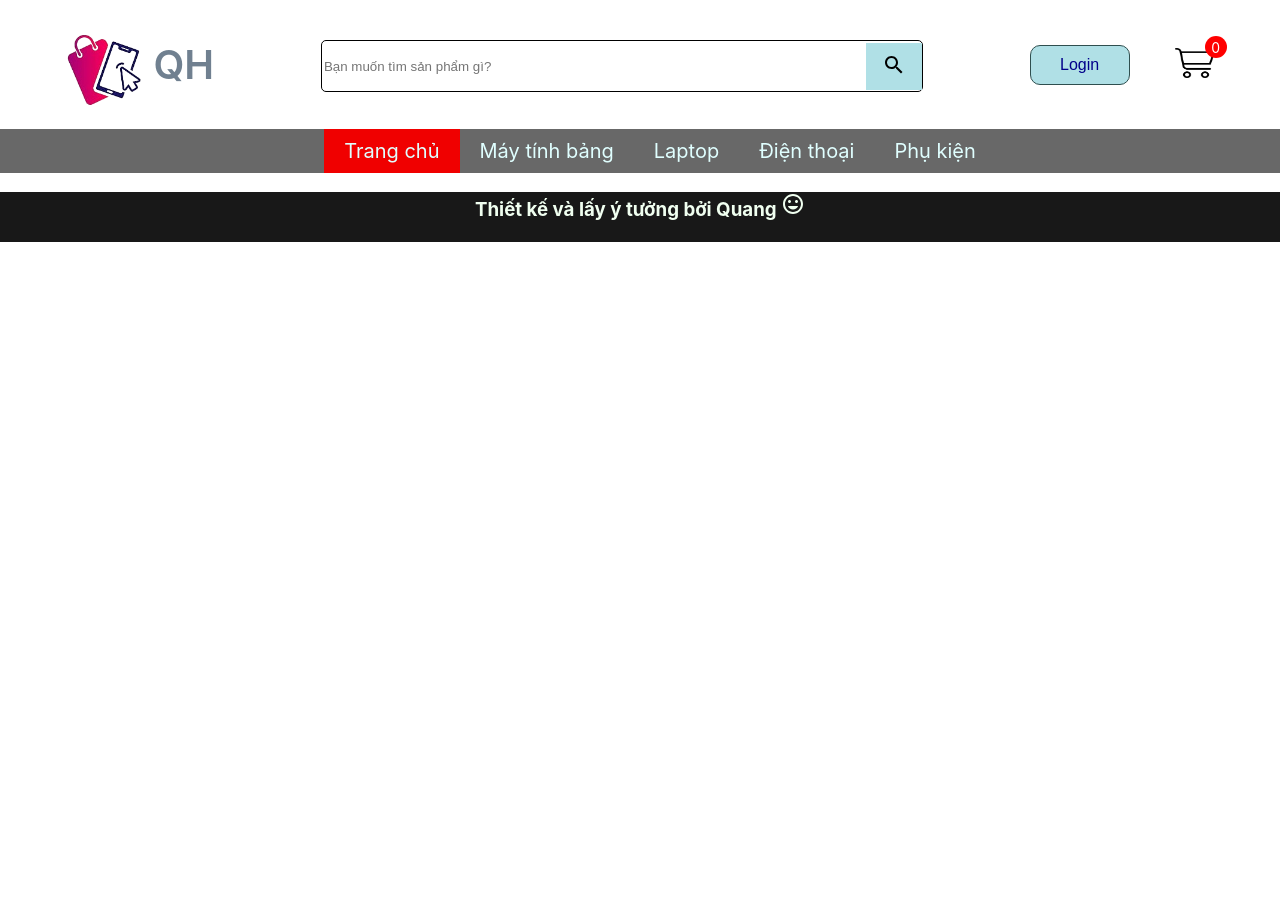
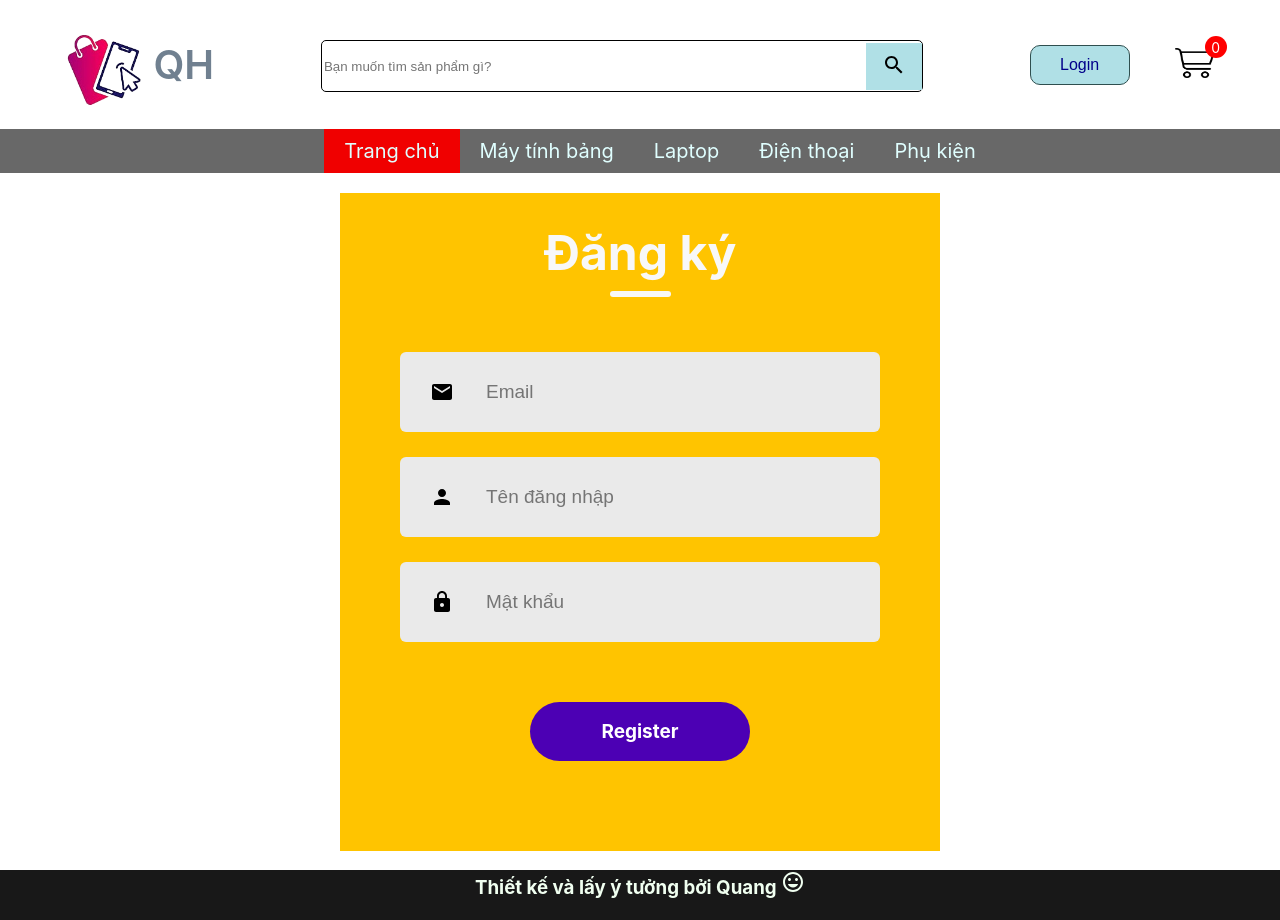
Before and after one commit to anhui1234/Project-rr, a React (Create React App) app in the folder project-app/: page /Signup in a window 1280 px wide. Before the commit the page ends 800 px from the top, so only its background shows below. Built offline with nearby package versions, Linux system fonts and the light colour scheme.

Commit message:
form đăng ký

```diff
--- a/project-app/src/App.js
+++ b/project-app/src/App.js
@@ -11,6 +11,7 @@ import phone_banner from './Component/Assets/dienthoai.png';
 import laptop_banner from './Component/Assets/macbook.png';
 import tablet_banner from './Component/Assets/maytinhbang.png';
 import accessory_banner from './Component/Assets/phukien.png';
+import Signup from './Component/Pages/Signup'
 import { useEffect, useState } from 'react';
 import ProductDetail from './Component/ProductDetail/ProductDetail';
 const App=()=> {
@@ -40,7 +41,7 @@ const App=()=> {
             <Route path=":productId" element={<Product/>}/>
           </Route>
           <Route path="/loginSignup" element={<LoginSignup onLogin={handleLogin} />} />
-
+          <Route path="/Signup" element={<Signup/>} />
           <Route path="/cart" element={<Cart/>}/>
         </Routes>
         <Footer/>
--- a/project-app/src/Component/Pages/LoginSignup.jsx
+++ b/project-app/src/Component/Pages/LoginSignup.jsx
@@ -6,7 +6,7 @@ import { useEffect, useState } from "react";
 import { ToastContainer, toast } from "react-toastify";
 import 'react-toastify/dist/ReactToastify.css';
 
-import { useNavigate } from "react-router-dom";
+import { Link, useNavigate } from "react-router-dom";
 
 const LoginSignup=({onLogin})=> {
     // const [action, setAction]=useState("Login");
@@ -36,6 +36,7 @@ const LoginSignup=({onLogin})=> {
 
               localStorage.setItem("token",data);
               console.log("check",data);
+              toast.success("Đăng nhập thành công!");
               onLogin(username);
               // setLoggedIn(true);
               // Lưu token vào localStorage hoặc Redux state
@@ -88,7 +89,7 @@ const LoginSignup=({onLogin})=> {
                 <input type="password" placeholder="Mật khẩu" onChange={(e)=>setPassword(e.target.value)}/>
             </div>
           </div>
-          <div className="forgot-password">Quên mật khẩu?<span>Chọn vào đây</span></div>
+          <div className="forgot-password">Quên mật khẩu?<span>Chọn vào <Link to="/Signup">đây</Link></span></div>
 
           <div className="submit-container">
 
--- /dev/null
+++ b/project-app/src/Component/Pages/Signup.jsx
@@ -0,0 +1,92 @@
+import "../Pages/CSS/Signup.css"
+import PersonIcon from '@mui/icons-material/Person';
+// import MailIcon from '@mui/icons-material/Mail';
+import LockIcon from '@mui/icons-material/Lock';
+import EmailIcon from '@mui/icons-material/Email';
+import { ToastContainer, toast } from "react-toastify";
+import { useState } from "react";
+import { useNavigate } from "react-router-dom";
+const Signup=()=> {
+    const [username,setUsername]=useState('');
+    const navigate =useNavigate();
+    const [password,setPassword]=useState('');
+    const [email,setEmail]=useState('');
+    const handleSignup = async () => {
+        if(!username||!password||!email){
+          toast.error("Chưa nhập Username hoặc Password, Email");
+          return;
+        }
+
+        try {
+            const response = await fetch('http://localhost:8080/register', {
+                method: 'POST',
+                headers: {
+                    'Content-Type': 'application/json',
+                },
+                body: JSON.stringify({ email,username, password }),
+            });
+
+            const data = await response.json();
+
+            if (response.ok) {
+
+                // localStorage.setItem("token",data);
+                // console.log("check",data);
+                toast.success("Đăng ký thành công!");
+
+                // setLoggedIn(true);
+                // Lưu token vào localStorage hoặc Redux state
+              //  console.log(isLoggedIn);
+                navigate("/loginSignup");
+            } else {
+             try {
+              const errorData = await response.json();
+              toast.error(`Đã xảy ra lỗi đăng nhập: ${errorData.error}`);
+             } catch (error) {
+              toast.error("Đã xảy ra lỗi đăng nhập, không thể đọc dữ liệu từ server");
+             }
+
+            }
+        } catch (error) {
+
+          toast.error("Đã xảy ra lỗi kết nối hoặc lỗi server");
+        }
+        // alert("okok");
+    };
+   return (
+    <div className="container">
+    <div className="LoginSignup">
+      <div className="LoginSignup-title">
+        <div className="text">Đăng ký</div>
+        <div className="underline"></div>
+      </div>
+      <div className="inputs">
+
+        <div className="input">
+            <EmailIcon style={{margin:'0px 30px'}}/>
+            <input type="text" placeholder="Email" onChange={(e)=>setEmail(e.target.value)}  required/>
+        </div>
+        <div className="input">
+            <PersonIcon style={{margin:'0px 30px'}}/>
+            <input type="text" placeholder="Tên đăng nhập" onChange={(e)=>setUsername(e.target.value)}  required/>
+        </div>
+
+        <div className="input">
+            <LockIcon style={{margin:'0px 30px'}}/>
+            <input type="password" placeholder="Mật khẩu" onChange={(e)=>setPassword(e.target.value)}  required/>
+        </div>
+      </div>
+      {/* <div className="forgot-password">Quên mật khẩu?<span>Chọn vào đây</span></div> */}
+
+      <div className="submit-container">
+
+        <div className="submit" onClick={handleSignup}>Register</div>
+
+      </div>
+      <ToastContainer />
+  </div>
+  </div>
+
+   );
+ }
+export default Signup;
```
Also changed, not shown: project-app/src/Component/Pages/CSS/Signup.css (added).
